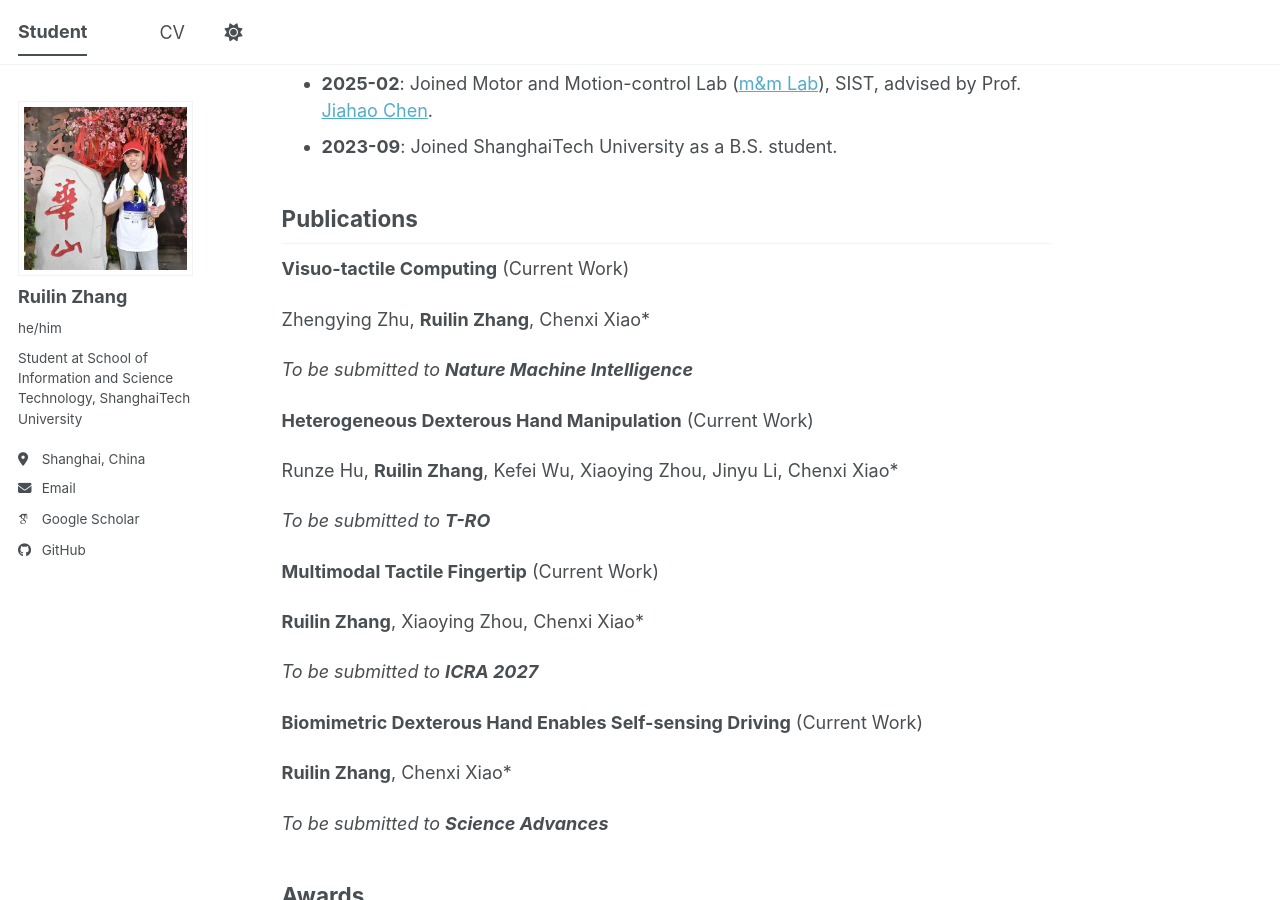
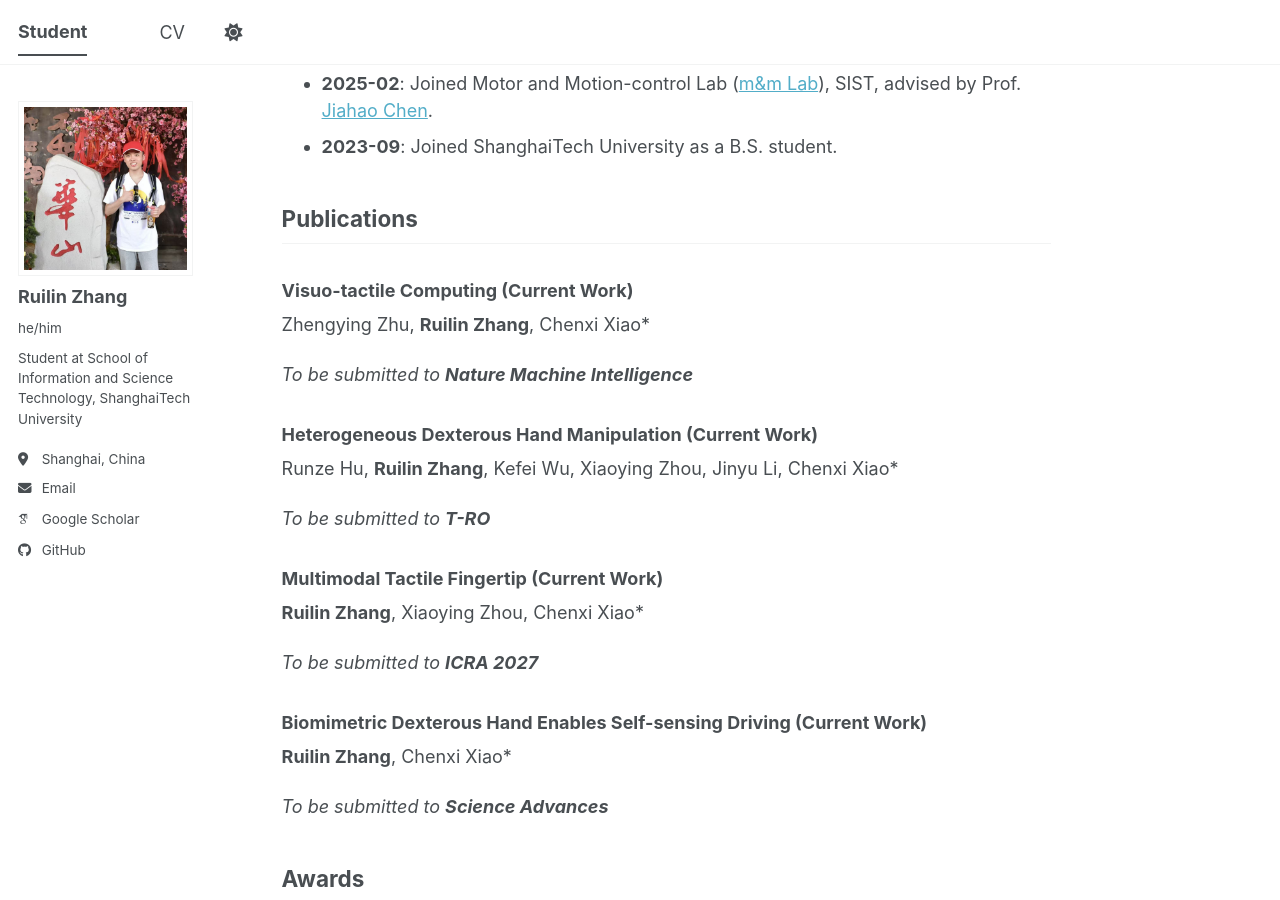
Before and after one commit to bey0ndt1me/bey0ndt1me.github.io, a Jekyll site: the page built from _pages/about.md, in a window 1280 px wide and 900 px high, scrolled down 370 px. Built offline with Jekyll 4.4.1, drawn with Linux system fonts in a browser that asks for light colours; some web fonts are replaced; a script bundle is joined from its source files by our own code; library files that are not in the unit come from our copies.

Commit message:
Change publication titles to headings
Updated publication titles to use heading format.

```diff
--- a/_pages/about.md
+++ b/_pages/about.md
@@ -18,28 +18,28 @@ I am an undergraduate student researcher at Robotics Interface and Manipulation
 
 ## Publications
 
-**Visuo-tactile Computing**  (Current Work)
+### **Visuo-tactile Computing**  (Current Work)
 
 Zhengying Zhu, **Ruilin Zhang**, Chenxi Xiao*
 
 *To be submitted to **Nature Machine Intelligence***
 
 
-**Heterogeneous Dexterous Hand Manipulation**  (Current Work)
+### **Heterogeneous Dexterous Hand Manipulation**  (Current Work)
 
 Runze Hu, **Ruilin Zhang**, Kefei Wu, Xiaoying Zhou, Jinyu Li, Chenxi Xiao*
 
 *To be submitted to **T-RO***
 
 
-**Multimodal Tactile Fingertip**  (Current Work)
+### **Multimodal Tactile Fingertip**  (Current Work)
 
 **Ruilin Zhang**, Xiaoying Zhou, Chenxi Xiao*
 
 *To be submitted to **ICRA 2027***
 
 
-**Biomimetric Dexterous Hand Enables Self-sensing Driving**  (Current Work)
+### **Biomimetric Dexterous Hand Enables Self-sensing Driving**  (Current Work)
 
 **Ruilin Zhang**, Chenxi Xiao*
 
```
